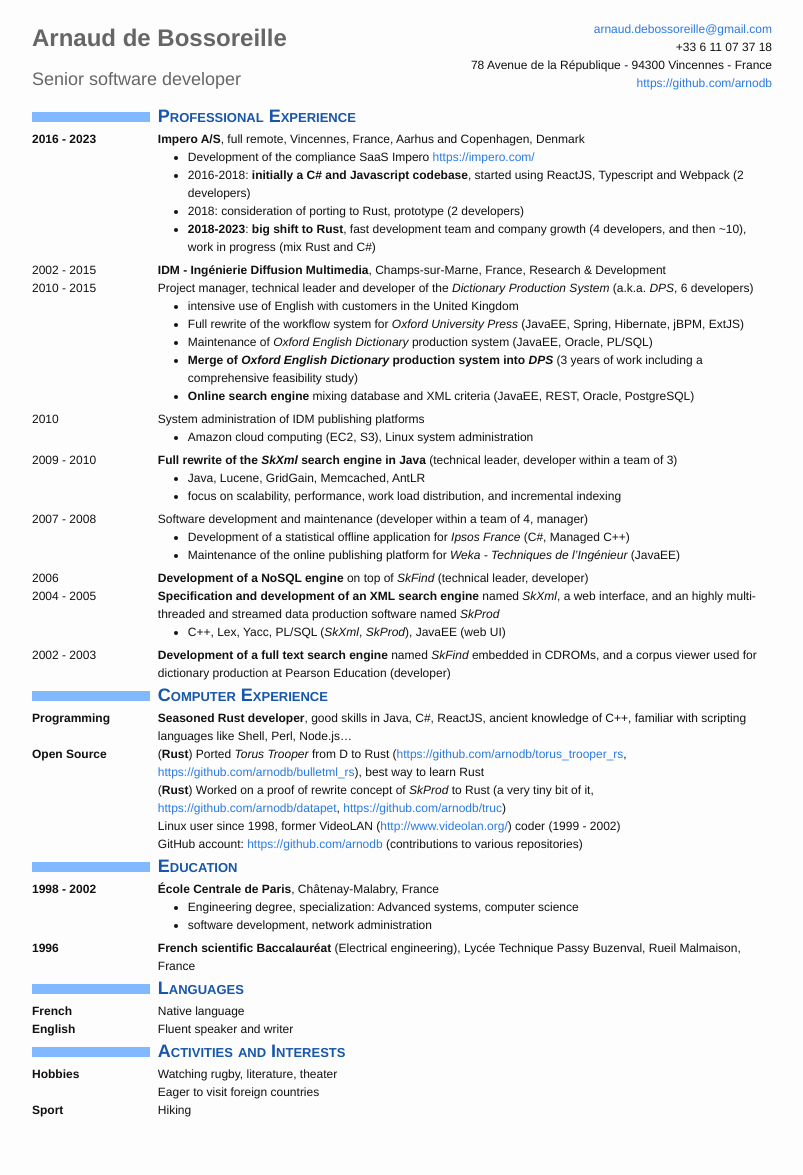
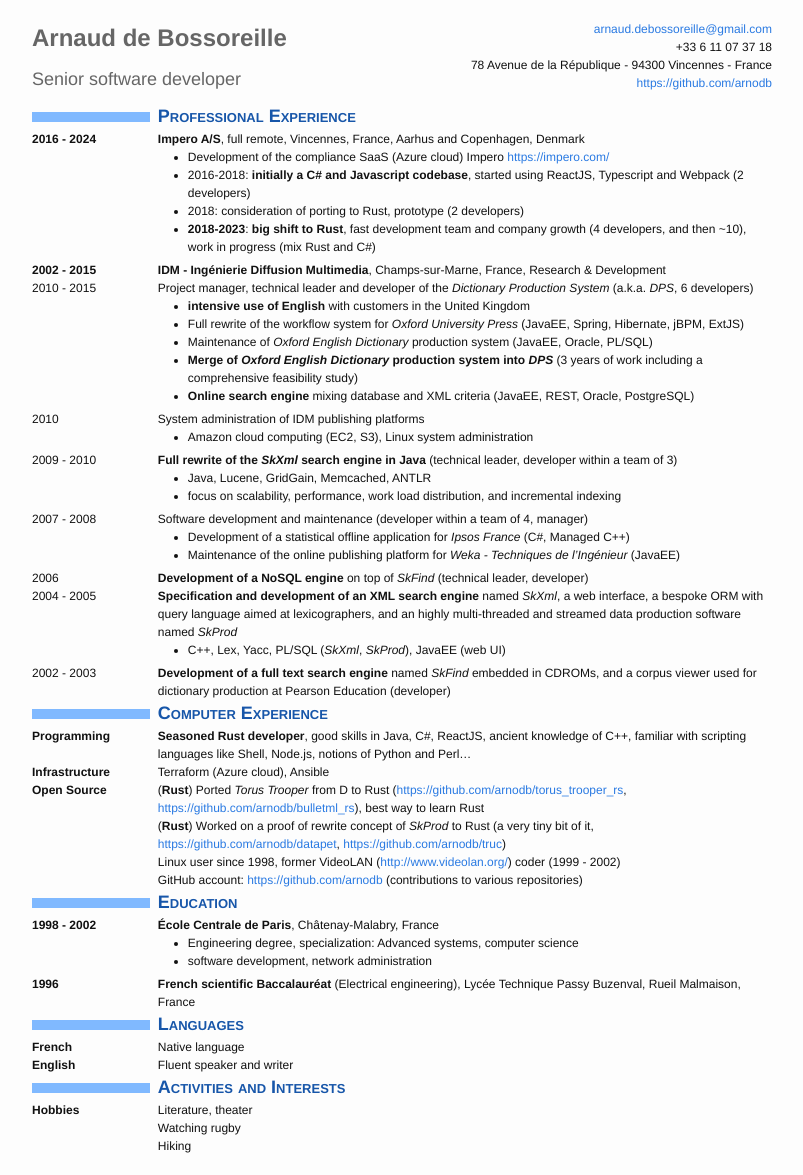
Before and after one commit to arnodb/arnodb.github.io, a Jekyll site: the page built from resume.md, in a window 1280 px wide. Shown: the whole page, without its empty margins (238-1041 px from the left). Built offline with Jekyll 4.4.1, drawn with Linux system fonts in a browser that asks for light colours; before the commit the page ends 1139 px from its top, so only the background shows below that.

Commit message:
Resume 2024

```diff
--- a/resume.md
+++ b/resume.md
@@ -19,20 +19,20 @@ Senior software developer
 Professional Experience
 -----------------------
 
-**2016 - 2023**
+**2016 - 2024**
 :   **Impero A/S**, full remote, Vincennes, France, Aarhus and Copenhagen, Denmark
-    * Development of the compliance SaaS Impero <https://impero.com/>
+    * Development of the compliance SaaS (Azure cloud) Impero <https://impero.com/>
     * 2016-2018: **initially a C# and Javascript codebase**, started using ReactJS, Typescript and Webpack (2 developers)
     * 2018: consideration of porting to Rust, prototype (2 developers)
     * **2018-2023**: **big shift to Rust**, fast development team and company growth (4 developers, and then ~10), work in progress (mix Rust and C#)
 
-2002 - 2015
+**2002 - 2015**
 :   **IDM - Ingénierie Diffusion Multimedia**, Champs-sur-Marne, France, Research & Development
 
 2010 - 2015
 :   Project manager, technical leader and developer of the _Dictionary Production System_ (a.k.a. _DPS_, 6 developers)
 
-    * intensive use of English with customers in the United Kingdom
+    * **intensive use of English** with customers in the United Kingdom
     * Full rewrite of the workflow system for _Oxford University Press_ (JavaEE, Spring, Hibernate, jBPM, ExtJS)
     * Maintenance of _Oxford English Dictionary_ production system (JavaEE, Oracle, PL/SQL)
     * **Merge of _Oxford English Dictionary_ production system into _DPS_** (3 years of work including a comprehensive feasibility study)
@@ -46,7 +46,7 @@ Professional Experience
 2009 - 2010
 :   **Full rewrite of the _SkXml_ search engine in Java** (technical leader, developer within a team of 3)
 
-    * Java, Lucene, GridGain, Memcached, AntLR
+    * Java, Lucene, GridGain, Memcached, ANTLR
     * focus on scalability, performance, work load distribution, and incremental indexing
 
 2007 - 2008
@@ -59,7 +59,7 @@ Professional Experience
 :   **Development of a NoSQL engine** on top of _SkFind_ (technical leader, developer)
 
 2004 - 2005
-:   **Specification and development of an XML search engine** named _SkXml_, a web interface, and an highly multi-threaded and streamed data production software named _SkProd_
+:   **Specification and development of an XML search engine** named _SkXml_, a web interface, a bespoke ORM with query language aimed at lexicographers, and an highly multi-threaded and streamed data production software named _SkProd_
 
     * C++, Lex, Yacc, PL/SQL (_SkXml_, _SkProd_), JavaEE (web UI)
 
@@ -70,7 +70,10 @@ Computer Experience
 -------------------
 
 **Programming**
-:   **Seasoned Rust developer**, good skills in Java, C#, ReactJS, ancient knowledge of C++, familiar with scripting languages like Shell, Perl, Node.js...
+:   **Seasoned Rust developer**, good skills in Java, C#, ReactJS, ancient knowledge of C++, familiar with scripting languages like Shell, Node.js, notions of Python and Perl...
+
+**Infrastructure**
+: Terraform (Azure cloud), Ansible
 
 **Open Source**
 :   (**Rust**) Ported _Torus Trooper_ from D to Rust (<https://github.com/arnodb/torus_trooper_rs>, <https://github.com/arnodb/bulletml_rs>), best way to learn Rust
@@ -104,8 +107,6 @@ Activities and Interests
 ------------------------
 
 **Hobbies**
-:   Watching rugby, literature, theater
-:   Eager to visit foreign countries
-
-**Sport**
-:   Hiking
+: Literature, theater
+: Watching rugby
+: Hiking
```
